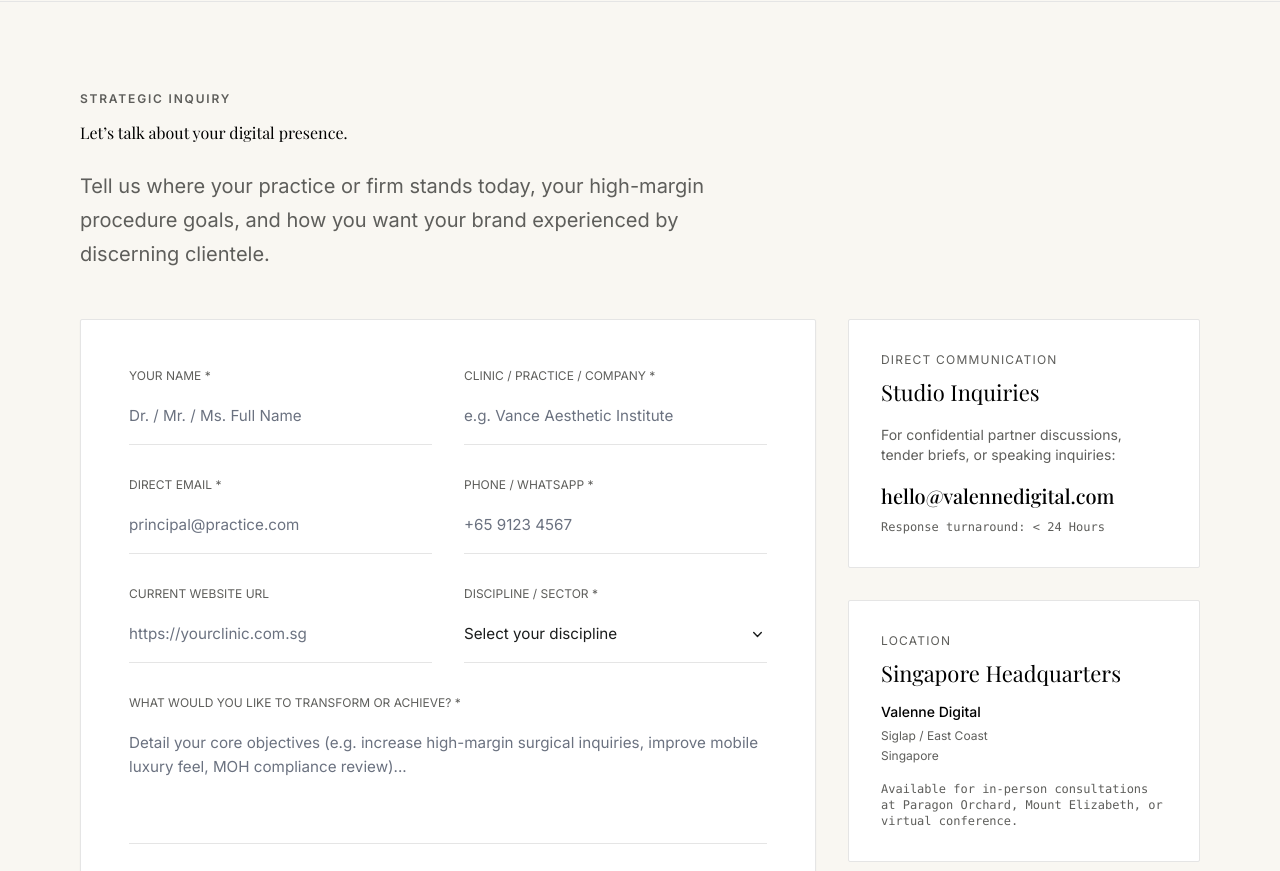
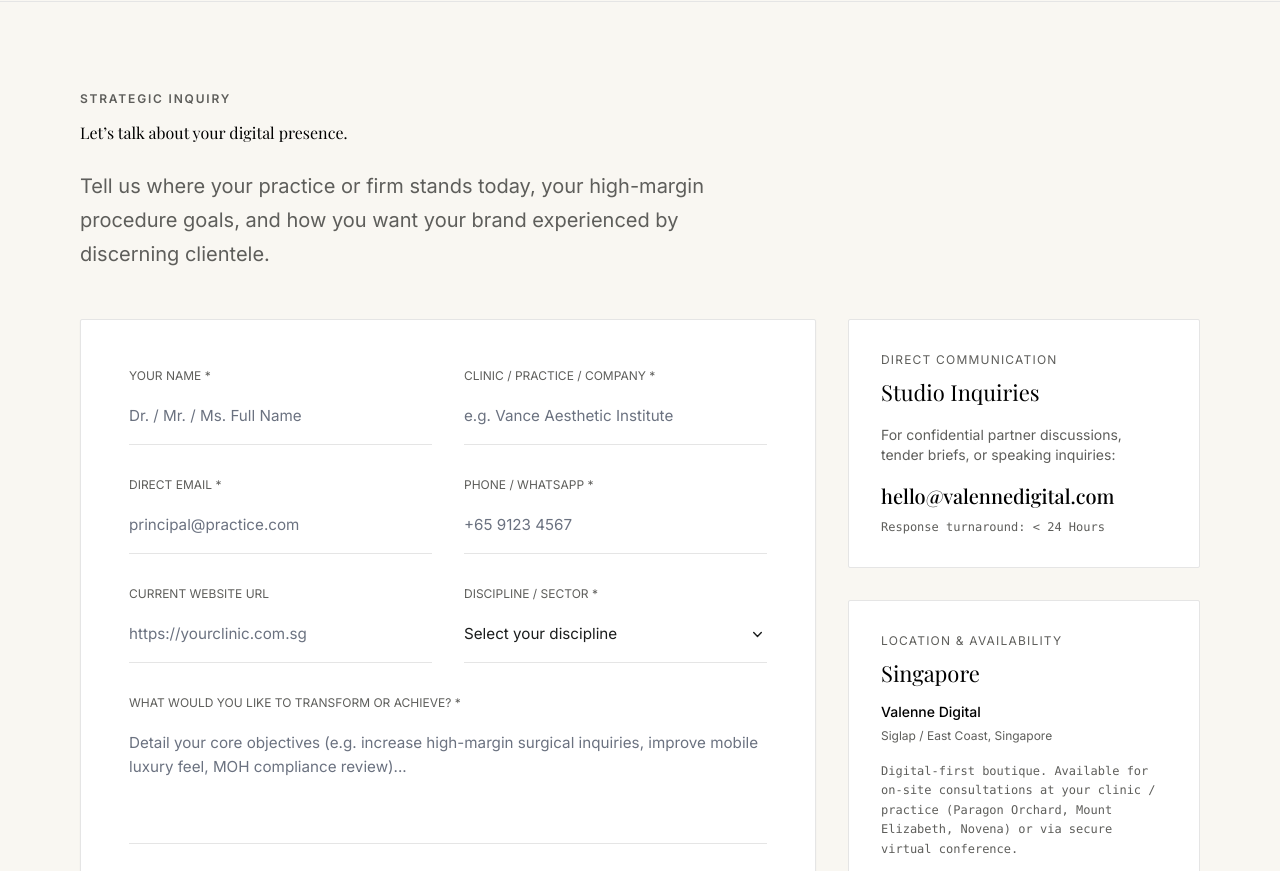
Before and after one commit to hasannaesthetics/valennedigital, a plain HTML site: page contact.html in a window 1280 px wide. Shown: the part 81-952 px from the top of the page. Drawn offline with nearby package versions, Linux system fonts and the light colour scheme; a web font is replaced by a local one.

Commit message:
refactor: clarify digital-first studio model with on-site practice / virtual consultations

```diff
--- a/contact.html
+++ b/contact.html
@@ -325,17 +325,16 @@
                         <p class="text-xs text-secondary font-mono">Response turnaround: &lt; 24 Hours</p>
                     </div>
 
-                    <!-- Singapore Headquarters Card -->
+                    <!-- Singapore Location Card -->
                     <div class="ghost-frame p-8 rounded bg-white border border-[#E5E5E5]">
-                        <span class="font-label-caps text-xs text-secondary uppercase tracking-widest block mb-2">LOCATION</span>
-                        <h3 class="font-headline-sm text-[22px] text-primary mb-3">Singapore Headquarters</h3>
+                        <span class="font-label-caps text-xs text-secondary uppercase tracking-widest block mb-2">LOCATION & AVAILABILITY</span>
+                        <h3 class="font-headline-sm text-[22px] text-primary mb-3">Singapore</h3>
                         <p class="text-sm text-primary font-medium mb-1">Valenne Digital</p>
                         <p class="text-xs text-secondary leading-relaxed mb-4">
-                            Siglap / East Coast<br/>
-                            Singapore
+                            Siglap / East Coast, Singapore
                         </p>
-                        <p class="text-xs text-secondary font-mono">
-                            Available for in-person consultations at Paragon Orchard, Mount Elizabeth, or virtual conference.
+                        <p class="text-xs text-secondary font-mono leading-relaxed">
+                            Digital-first boutique. Available for on-site consultations at your clinic / practice (Paragon Orchard, Mount Elizabeth, Novena) or via secure virtual conference.
                         </p>
                     </div>
 
```
Also changed, not shown: about.html (+1 -1 lines).
